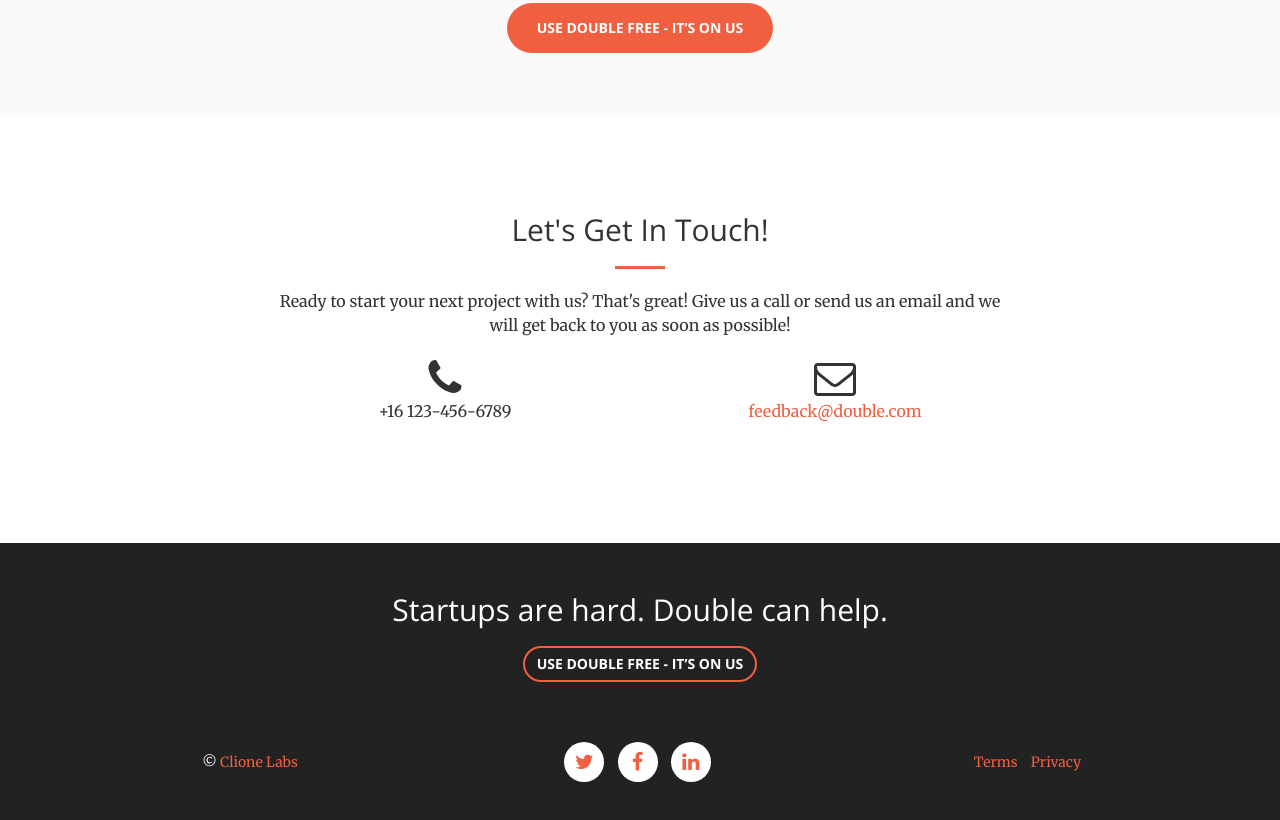
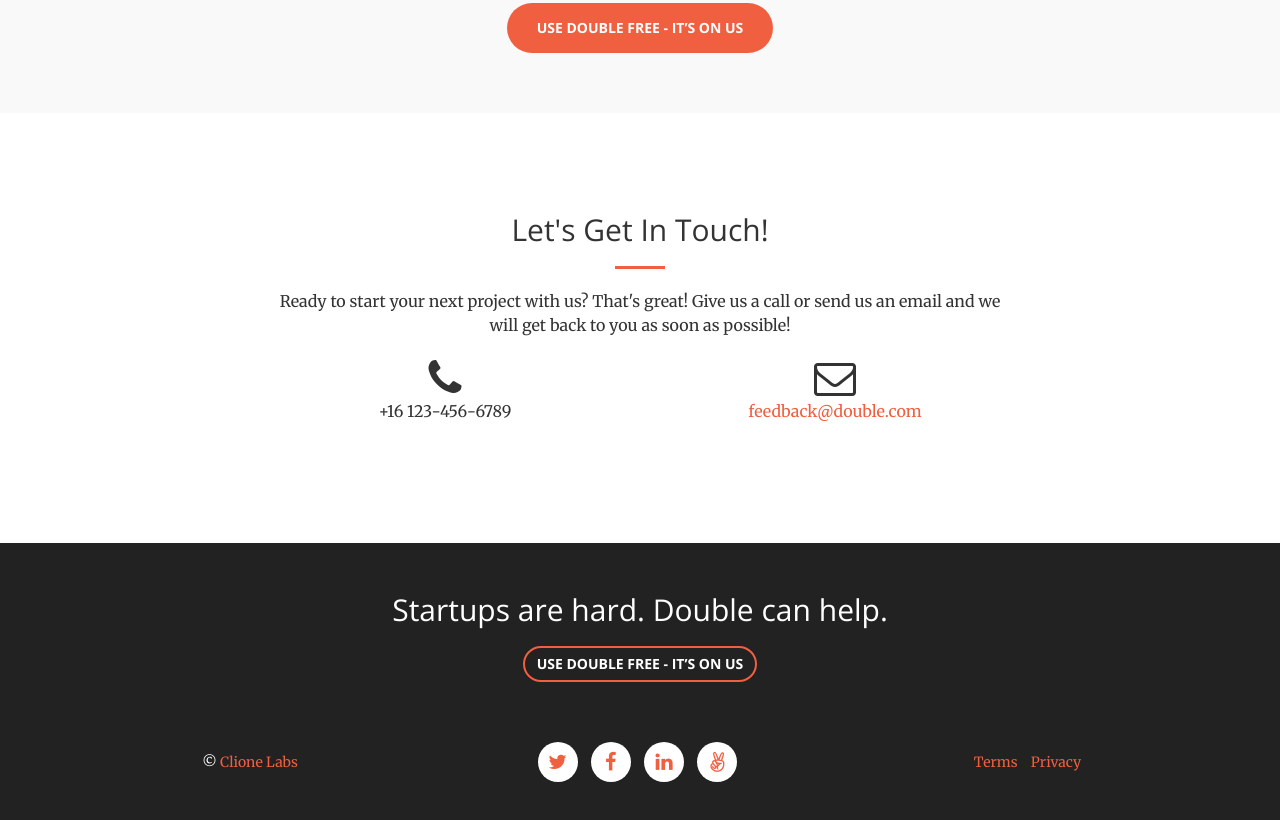
Before and after one commit to eetom/new-double, a plain HTML site: page index.html in a window 1280 px wide. Shown: the part 2649-3469 px from the top of the page. Drawn offline with nearby package versions, Linux system fonts and the light colour scheme.

Commit message:
add angellist #6

```diff
--- a/index.html
+++ b/index.html
@@ -355,12 +355,10 @@
                         </div>
                         <div class="col-md-4">
                             <ul class="list-inline social-buttons">
-                                <li><a href="https://twitter.com/askdouble"><i class="fa fa-twitter"></i></a>
-                                </li>
-                                <li><a href="https://www.facebook.com/DoubleAssistant"><i class="fa fa-facebook"></i></a>
-                                </li>
-                                <li><a href="https://www.linkedin.com/company/askdouble"><i class="fa fa-linkedin"></i></a>
-                                </li>
+                                <li><a href="https://twitter.com/askdouble"><i class="fa fa-twitter"></i></a></li>
+                                <li><a href="https://www.facebook.com/DoubleAssistant"><i class="fa fa-facebook"></i></a></li>
+                                <li><a href="https://www.linkedin.com/company/askdouble"><i class="fa fa-linkedin"></i></a></li>
+                                <li><a href="https://www.angel.co/askdouble"><i class="fa fa-angellist"></i></a></li>
                             </ul>
                         </div>
                         <div class="col-md-4 margin-20">
```
